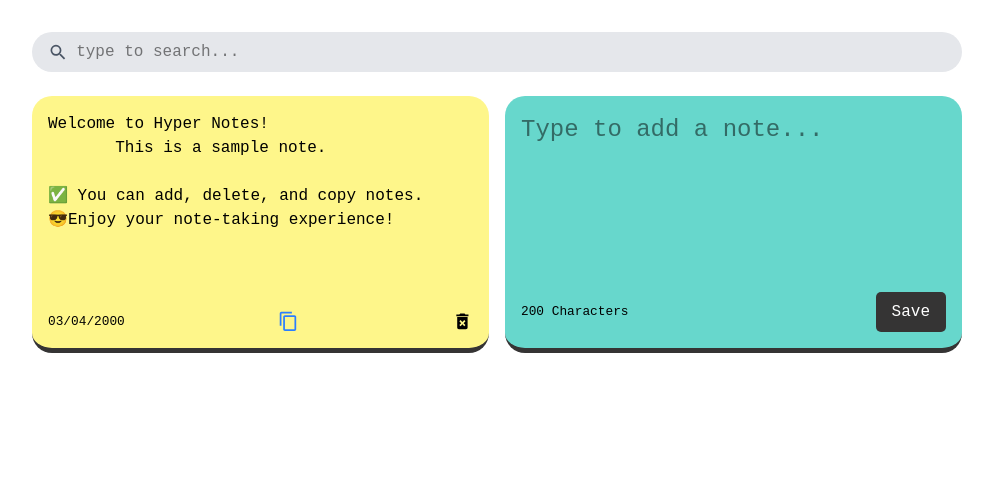
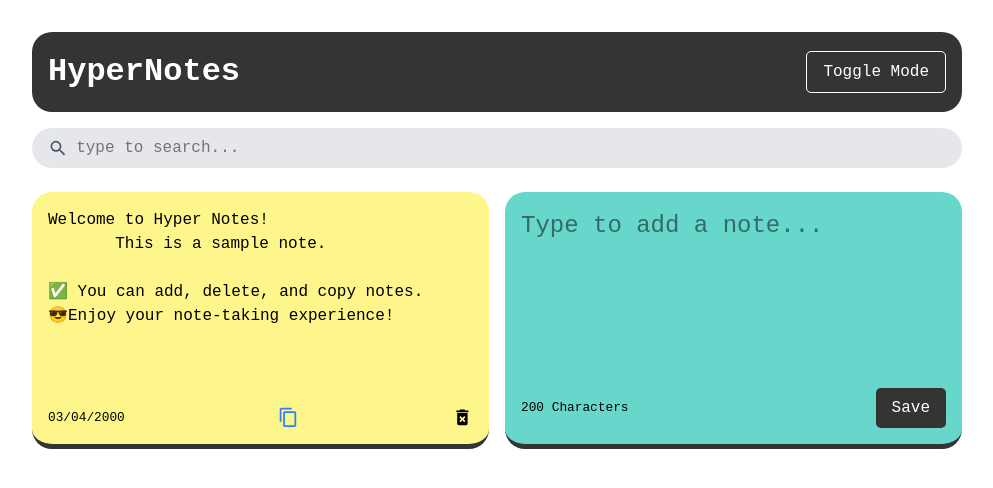
Before and after one commit to omeshapasan2/Flutter-React-Notes-App, a React (Vite) app in the folder hyper-notes-react/: page /notes in a window 1280 px wide. Shown: the top 488 px of the page, without its empty margins (143-1136 px from the left). Built offline with nearby package versions, Linux system fonts and the light colour scheme.

Commit message:
V2 release

```diff
--- a/hyper-notes-react/src/components/Header.jsx
+++ b/hyper-notes-react/src/components/Header.jsx
@@ -0,0 +1,19 @@
+import React from "react";
+
+const Header = ({ handleToggleDarkMode }) => {
+    return(
+        <div className="header">
+            <h1>HyperNotes</h1>
+            <button
+                className="save"
+                onClick={() =>
+                    handleToggleDarkMode(
+                        (previousDarkMode) => !previousDarkMode
+                    )
+                }
+            >Toggle Mode</button>
+        </div>
+    )
+}
+
+export default Header;
--- a/hyper-notes-react/src/index.css
+++ b/hyper-notes-react/src/index.css
@@ -92,3 +92,80 @@ body{
   .save:active{
     transform: scale(0.9);
   }
+
+  /* Note Page - Header Styling */
+
+  .header{
+    display: flex;
+    justify-content: space-between;
+    align-items: center;
+    padding: 1rem;
+    background-color: #353434;
+    color: white;
+    border-radius: 20px;
+    margin-bottom: 1rem;
+  }
+
+  .header h1{
+    font-weight: bold;
+    font-size: 2rem;
+    margin: 0;
+  }
+
+  .header button{
+    background-color: transparent;
+    color: white;
+    border:#ffffff solid 1px;
+    padding: 0.5rem 1rem;
+    border-radius: 5px;
+    cursor: pointer;
+    transition: all 0.3s;
+  }
+
+  /* Dark Mode Styling */
+
+.dark-mode .notes-bg{
+  background-color: #000000;
+}
+
+.dark-mode .note.new{
+  color: #ffffff;
+  background-color: #1a1a1a;
+  border-bottom: 5px #4d4d4d solid;
+}
+
+.dark-mode .note{
+  color: #ffffff;
+  background-color: #121212;
+  border-bottom: 5px #4d4d4d solid;
+}
+
+.dark-mode textarea{
+  color: #ffffff;
+}
+
+.dark-mode .save {
+  background-color: #3a3a3a;
+  color: #ffffff;
+}
+
+.dark-mode .save:hover{
+  background-color: #ffffff;
+  color: #000000;
+}
+
+.dark-mode .note-footer{
+  color: #dddddd;
+}
+
+.notes-bg, .note, .note.new, textarea, .save {
+  transition: background-color 0.3s ease, color 0.3s ease;
+}
+
+.dark-mode .delete-icon{
+  color: #ffffff;
+}
+
+.dark-mode .delete-icon:hover{
+  color: #e23c3c;
+}
--- a/hyper-notes-react/src/pages/Notes.jsx
+++ b/hyper-notes-react/src/pages/Notes.jsx
@@ -3,6 +3,7 @@ import { nanoid } from "nanoid";
 import { useState } from "react";
 import { toast } from 'react-toastify';
 import Search from "../components/Search";
+import Header from "../components/Header";
 
 // src/pages/Notes.jsx
 const Notes = () => {
@@ -20,6 +21,9 @@ const Notes = () => {
   ]);
 
     const [searchText, setSearchText] = useState("");
+
+    // Dark mode toggle state
+    const [darkMode, setDarkMode] = useState(false);
 
     const addNote = (text) => {
         const date = new Date();
@@ -65,7 +69,9 @@ const Notes = () => {
 
 
     return (
+      <div className={`${darkMode && 'dark-mode'}`}>
         <div className="notes-bg">
+            <Header handleToggleDarkMode={setDarkMode}/>
             <Search handleSearchNote={setSearchText}/>
             <NotesList
               notes={notes.filter((note)=>
@@ -76,6 +82,7 @@ const Notes = () => {
               handleCopyNote={handleCopyNote}
             />
         </div>
+      </div>
     );
   };
 
```
Lines whose indentation alone changed are shown as unchanged.
